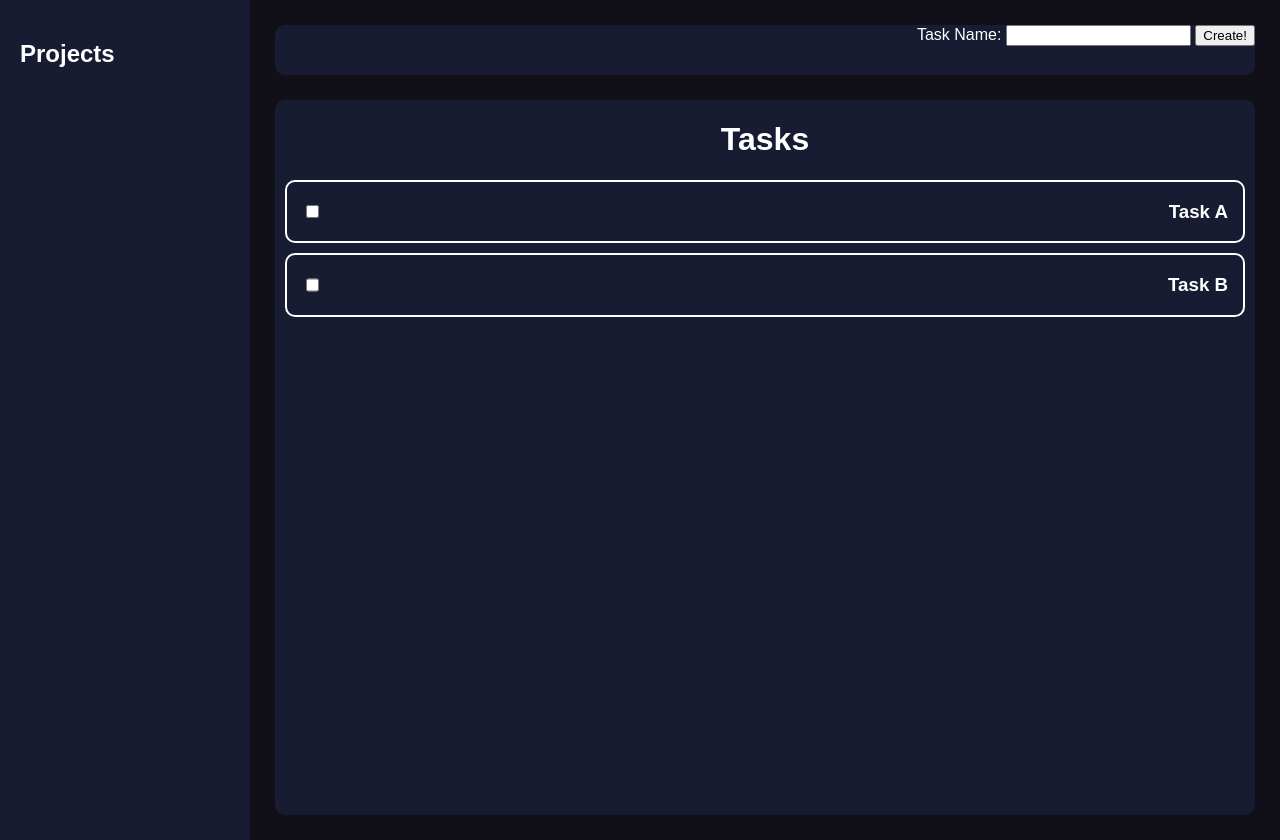
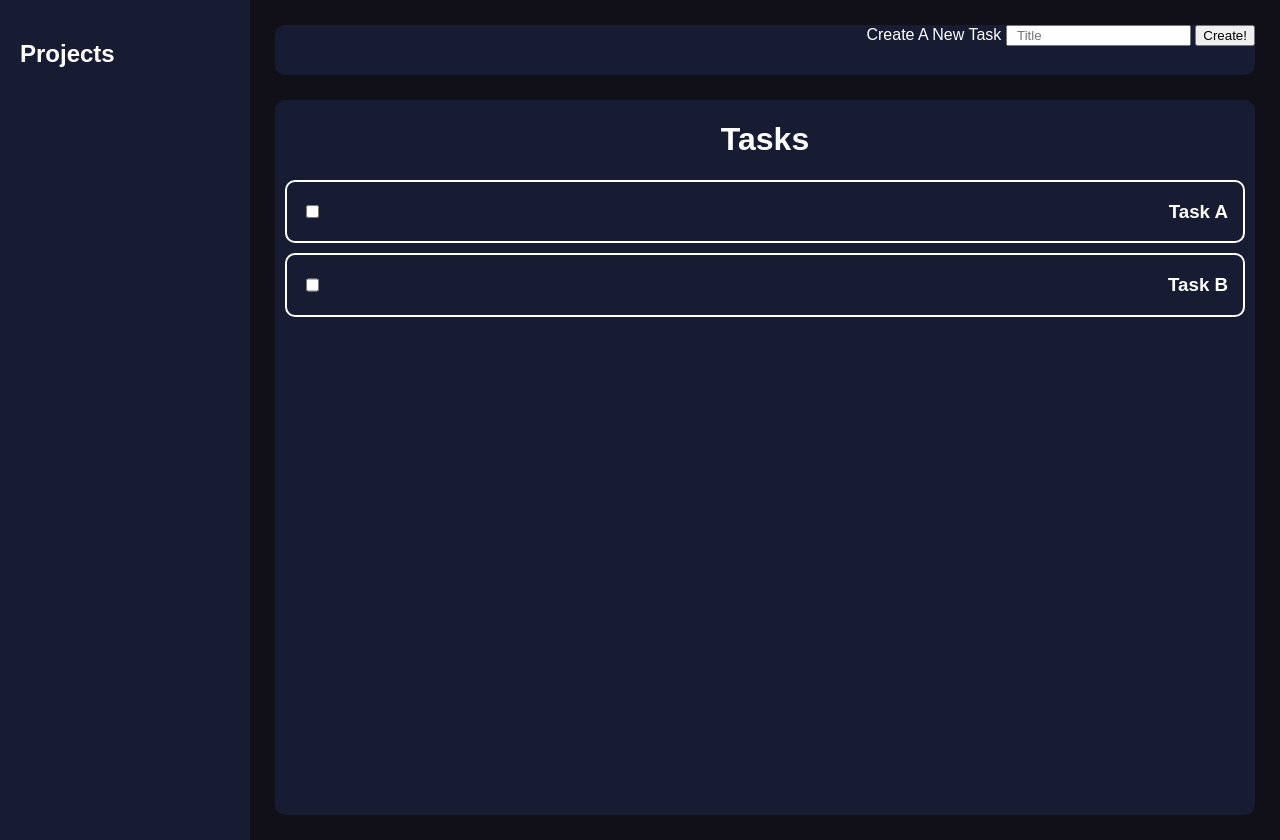
Before and after one commit to farmerbrian/to-do, a plain HTML site: page index.html in a window 1280 px wide. Drawn offline with Linux system fonts and the light colour scheme.

```diff
--- a/index.html
+++ b/index.html
@@ -15,8 +15,8 @@
         <div id="header-container">
           <form id="new-task-form" action="" method="get">
             <div>
-              <label for="taskName">Task Name:</label>
-              <input type="text" id="task" name="task">
+              <label for="taskName">Create A New Task</label>
+              <input type="text" id="task" name="task" placeholder="  Title">
               <button type="button" id="newTask">Create!</button>
             </div>
         </div>
```
